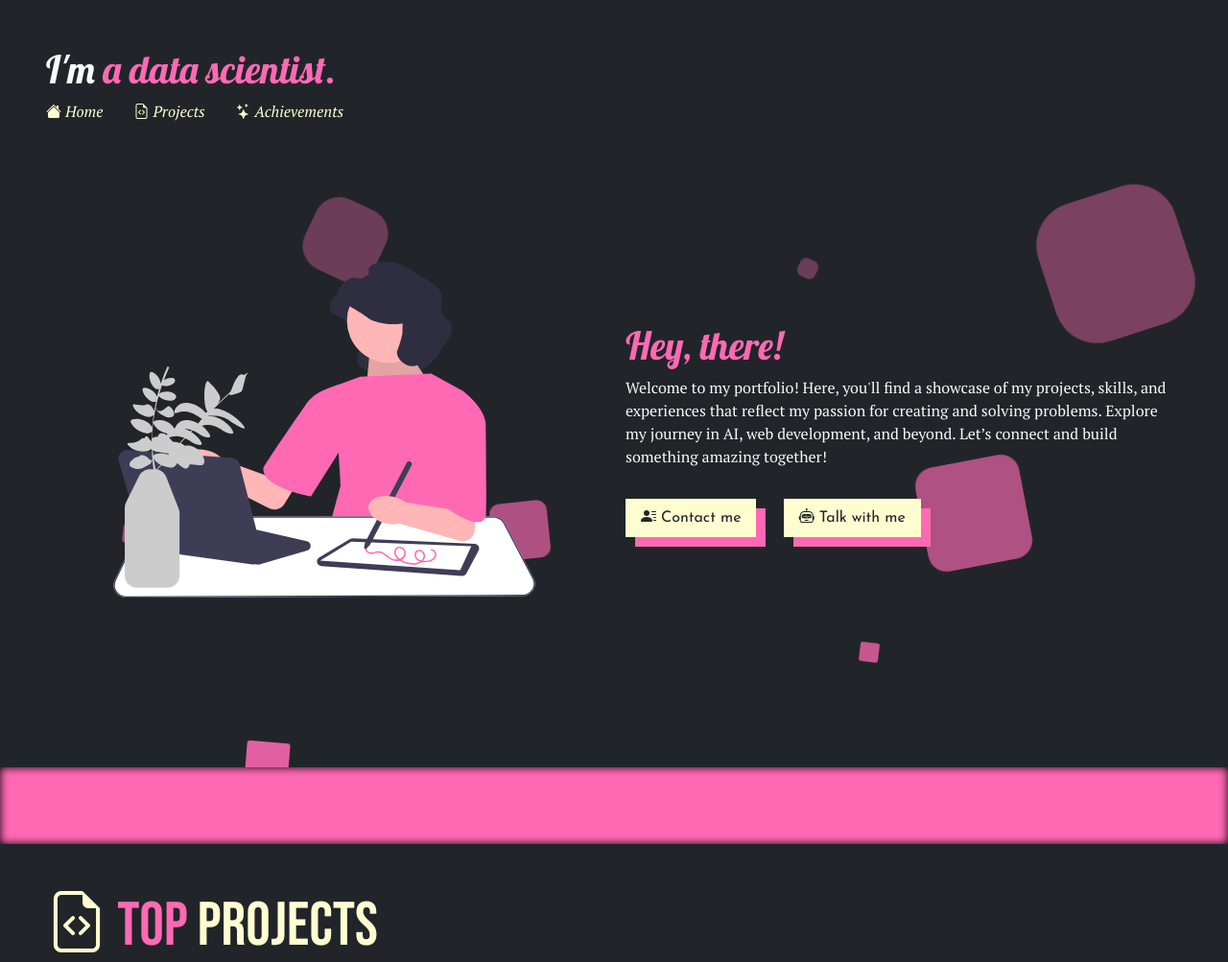
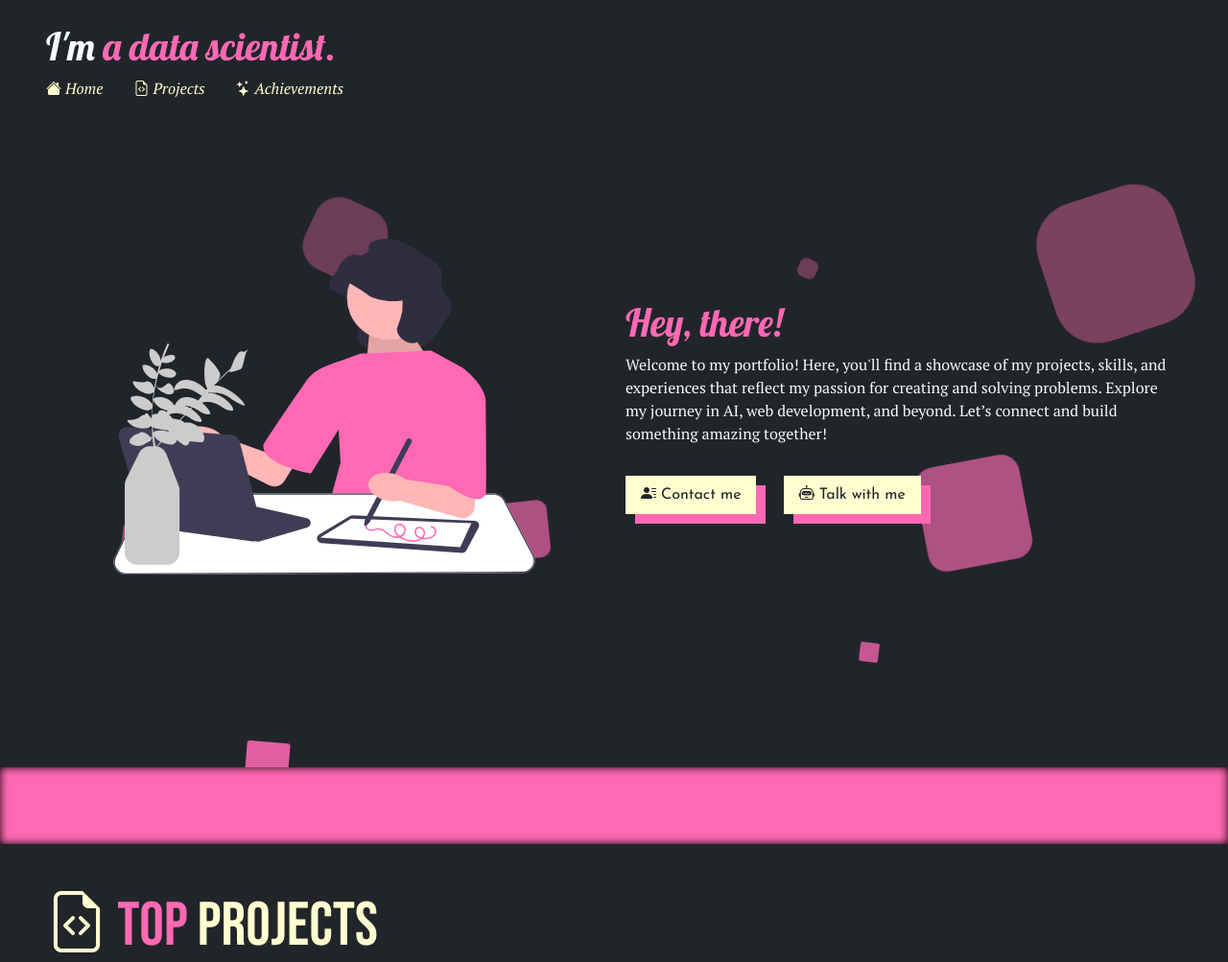
Before and after one commit to abdullashahzan/Portfolio, a Django app: page / in a window 1280 px wide. Shown: the top 1003 px of the page at 96% size. Run offline with Django 4.2, Linux system fonts and the light colour scheme; some web fonts are replaced.

Commit message:
Version 0.2.1

```diff
--- a/main/templates/main/index.html
+++ b/main/templates/main/index.html
@@ -7,7 +7,7 @@ Portfolio ⊙ Abdulla Shahzan
 
 
 {% block body %}
-<div class="container-fluid main-container p-md-5 p-4">
+<div class="container-fluid main-container px-md-5 py-md-4 p-4">
 	<div class="row">
 		<h1 class="text-light fst-13">I'm&nbsp;<span class="color1" id="typing-text"></span></h1>
 	</div>
```
